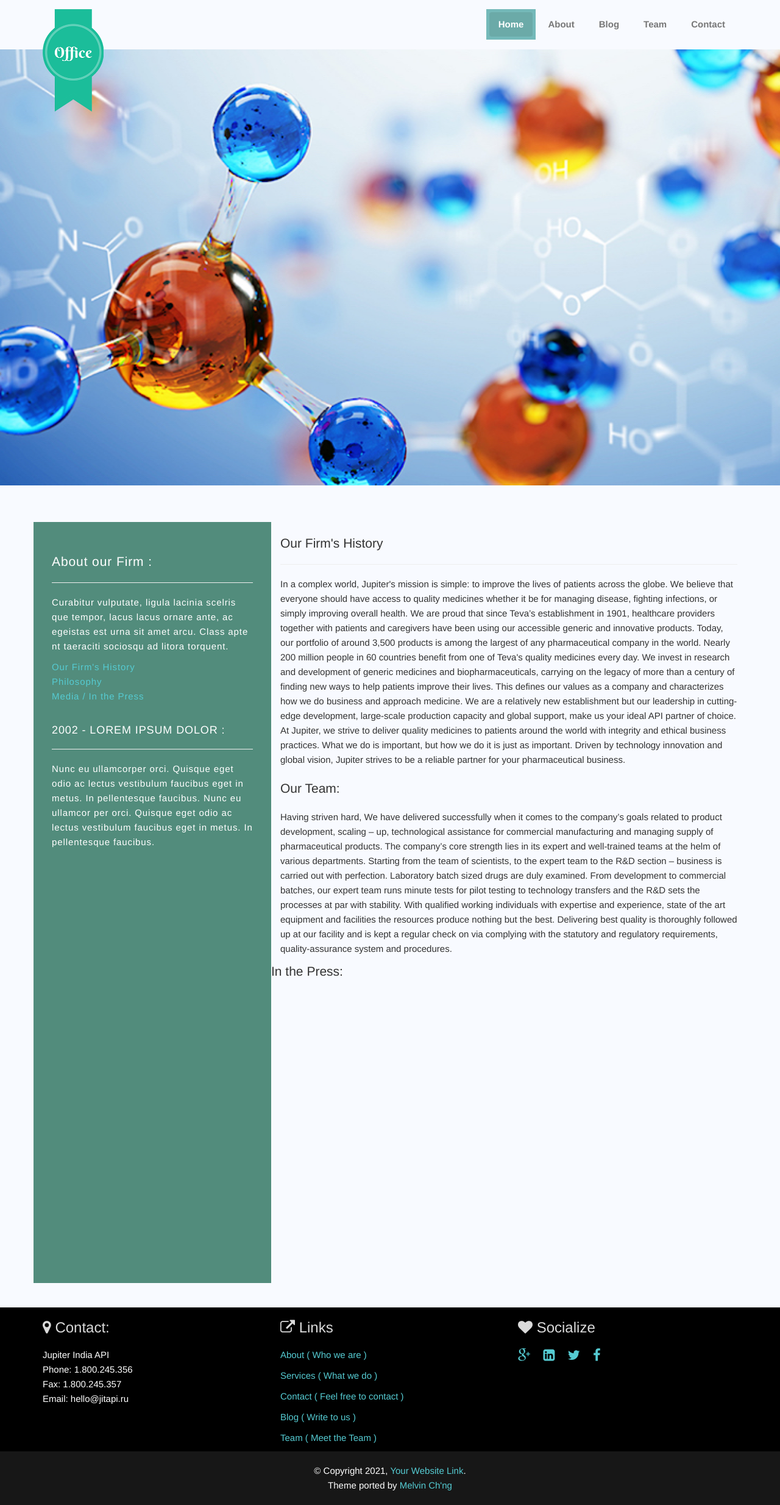
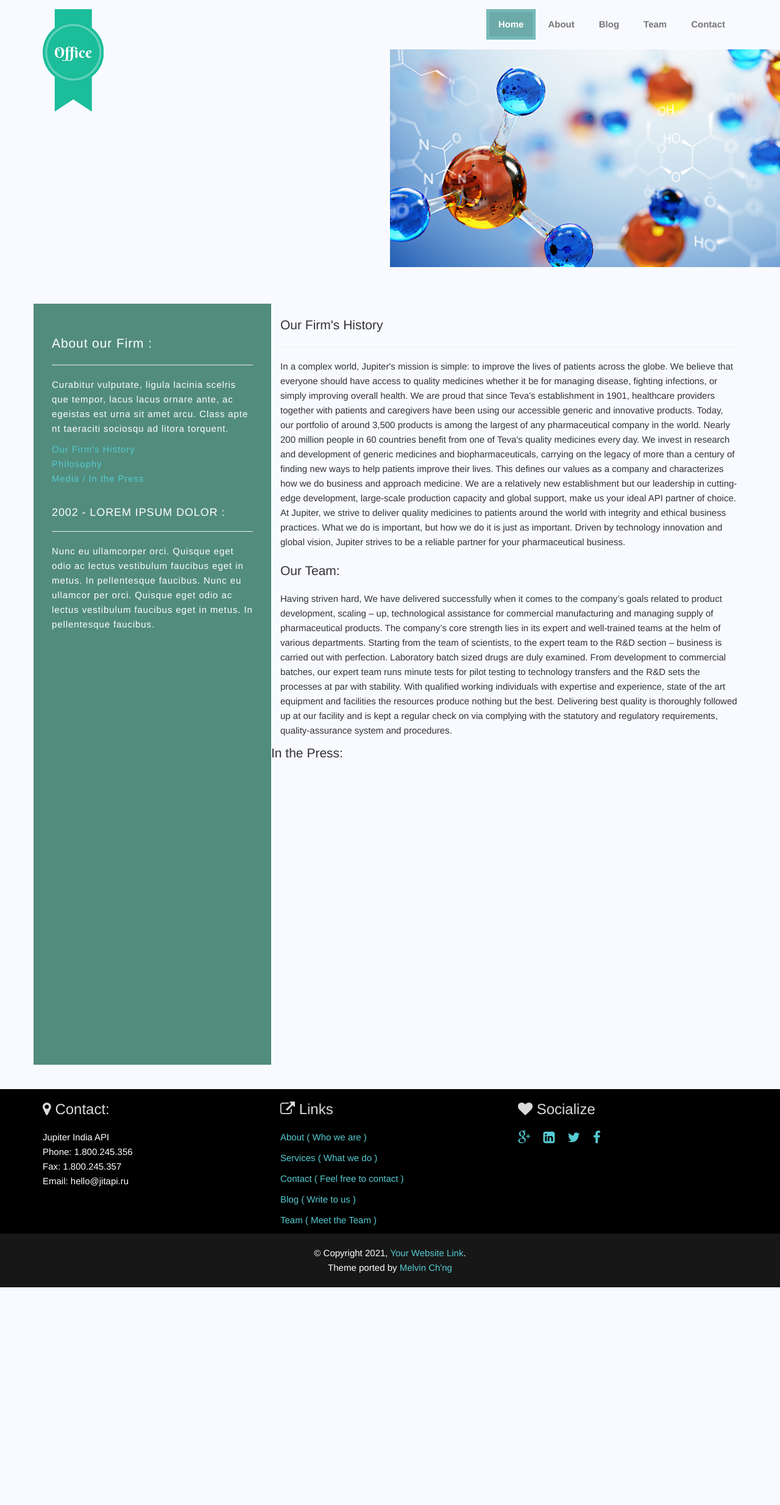
Before and after one commit to jitapi/jitapi.github.io, a Jekyll site: the page built from about.html, in a window 1280 px wide. Shown: the whole page at 61% size. Built offline with Jekyll 4.4.1, drawn with Linux system fonts in a browser that asks for light colours; after the commit the page ends 2111 px from its top, so only the background shows below that.

Commit message:
Update about.html

```diff
--- a/about.html
+++ b/about.html
@@ -6,7 +6,8 @@ permalink: /about
 <!-- Main Container -->
 
 <div class="row container-kamn">
-  <img src="assets/img/slider/slide1.jpg" class="blog-post" alt="Feature-img" align="right" width="100%">
+  <img src="assets/img/slider/slide1.jpg" class="blog-post" alt="Feature-img" align="right" width="50%">
+
 </div>
 
 <div id="banners"></div>
```
